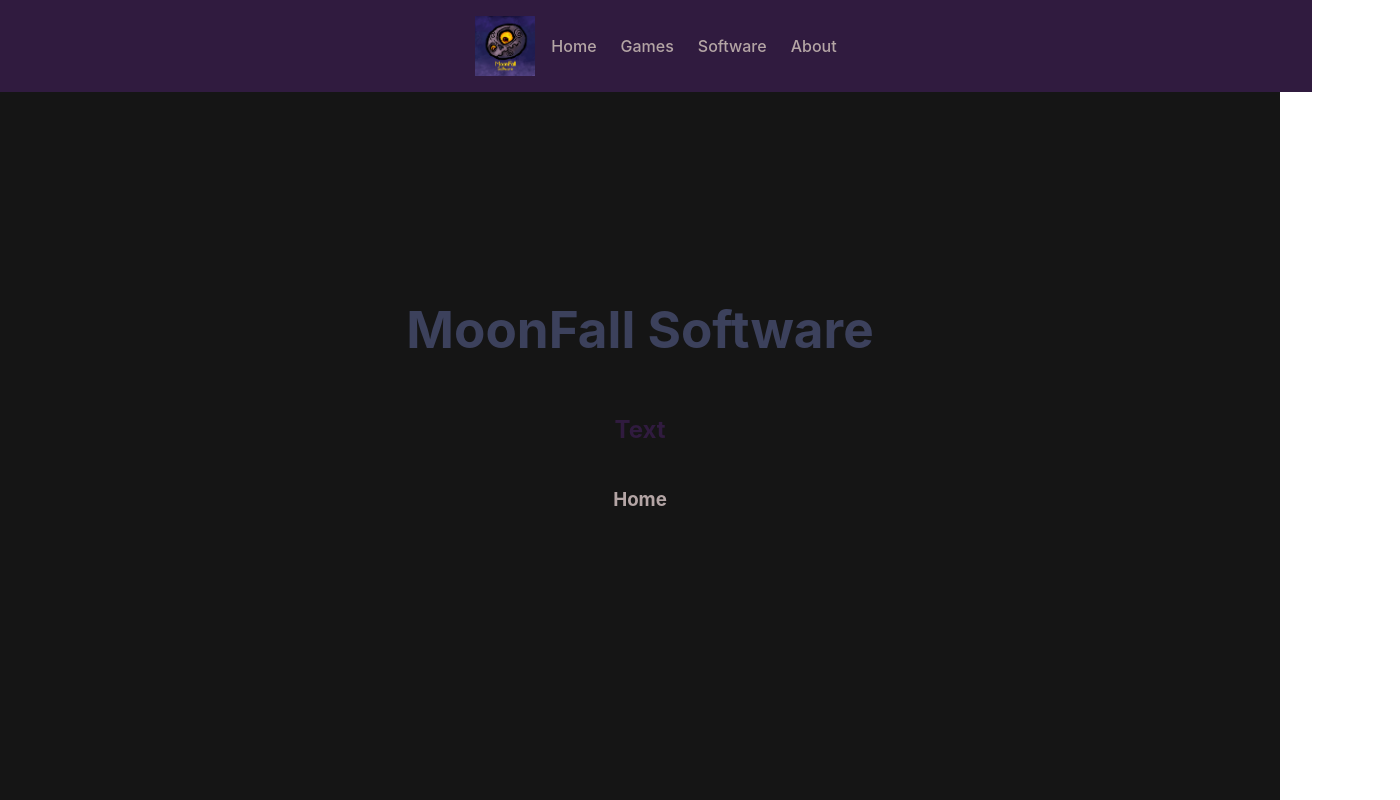
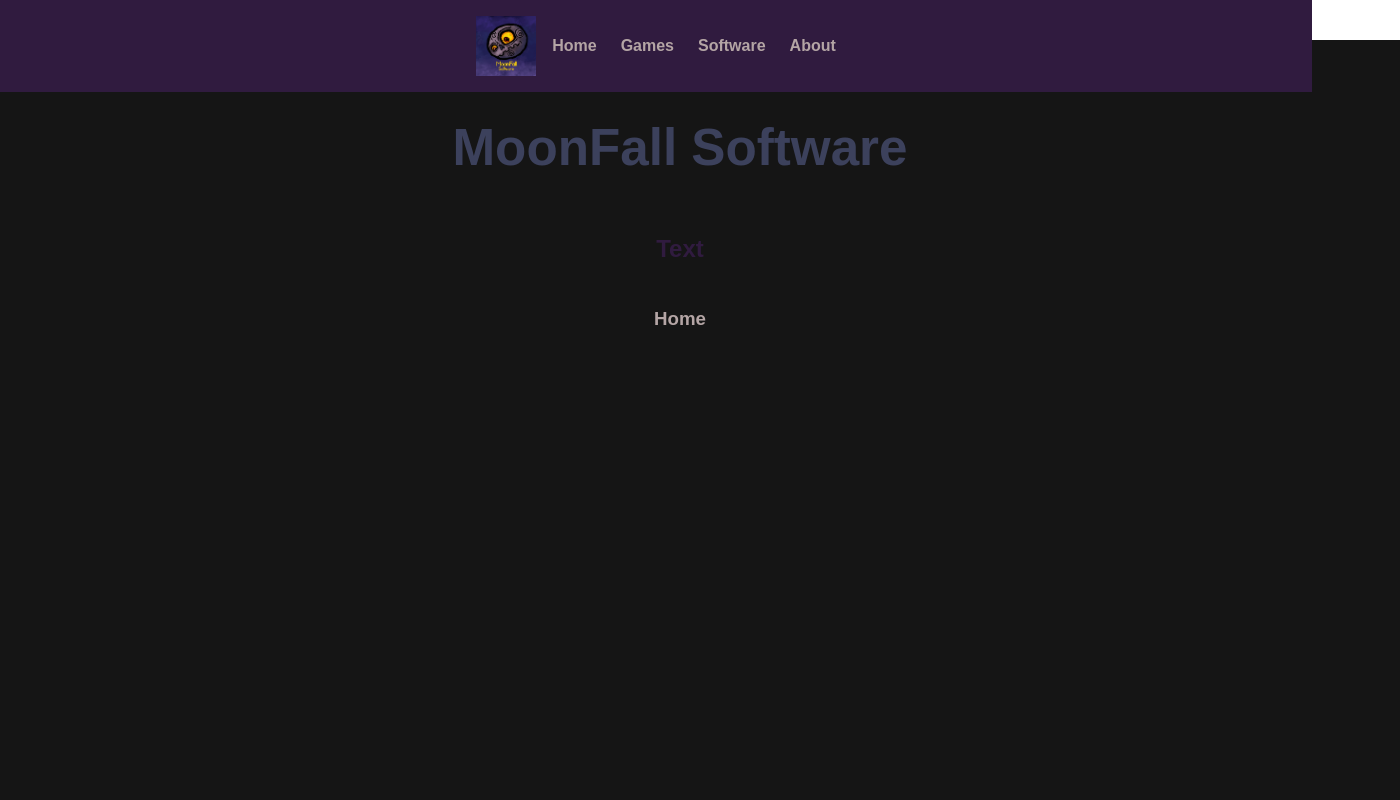
Before and after one commit to AndrewHulme88/moonfall-software, a React (Vite) app: page / in a window 1280 px wide. Shown: the top 800 px of the page, 1400 px wide, since content can reach past the window. Built offline with nearby package versions, Linux system fonts and the light colour scheme.

Commit message:
Added new font styles

```diff
--- a/src/styles.css
+++ b/src/styles.css
@@ -1,19 +1,26 @@
+@font-face {
+  font-family: "Roboto-Regular";
+  src: url("/fonts/Roboto-Regular.ttf") format("truetype");
+}
+
 html, body, #root {
   background-color: #151515;
   color: #B4A5A5;
   margin: 0;
-  padding: 0;
+  padding: 40px;
   display: flex;
   flex-direction: column;
   align-items: center;
-  justify-content: center;
   min-height: 100vh;
   min-width: 100vw;
   text-align: center;
+  font-family: "Roboto-Family", sans-serif;
 }
 
 h1 {
   color: #3C415C;
+  margin-top: 0;
+  padding-top: 0;
 }
 
 h2 {
@@ -27,7 +34,8 @@
   justify-content: center;
   width: 100%;
   max-width: 70%;
-  padding: 20px;
+  padding: 0;
+  margin: 0;
 }
 
 .navbar {
@@ -42,6 +50,7 @@
   top: 0;
   left: 0;
   z-index: 1000;
+  margin-bottom: 0;
 }
 
 .nav-logo {
@@ -57,6 +66,8 @@
 .nav-link {
   color: #B4A5A5;
   text-decoration: none;
+  font-family: "Roboto-Family", sans-serif;
+  font-weight: bold;
 }
 
 .nav-link:hover {
```
Also changed, not shown: public/fonts/Roboto-Regular.ttf (added).
